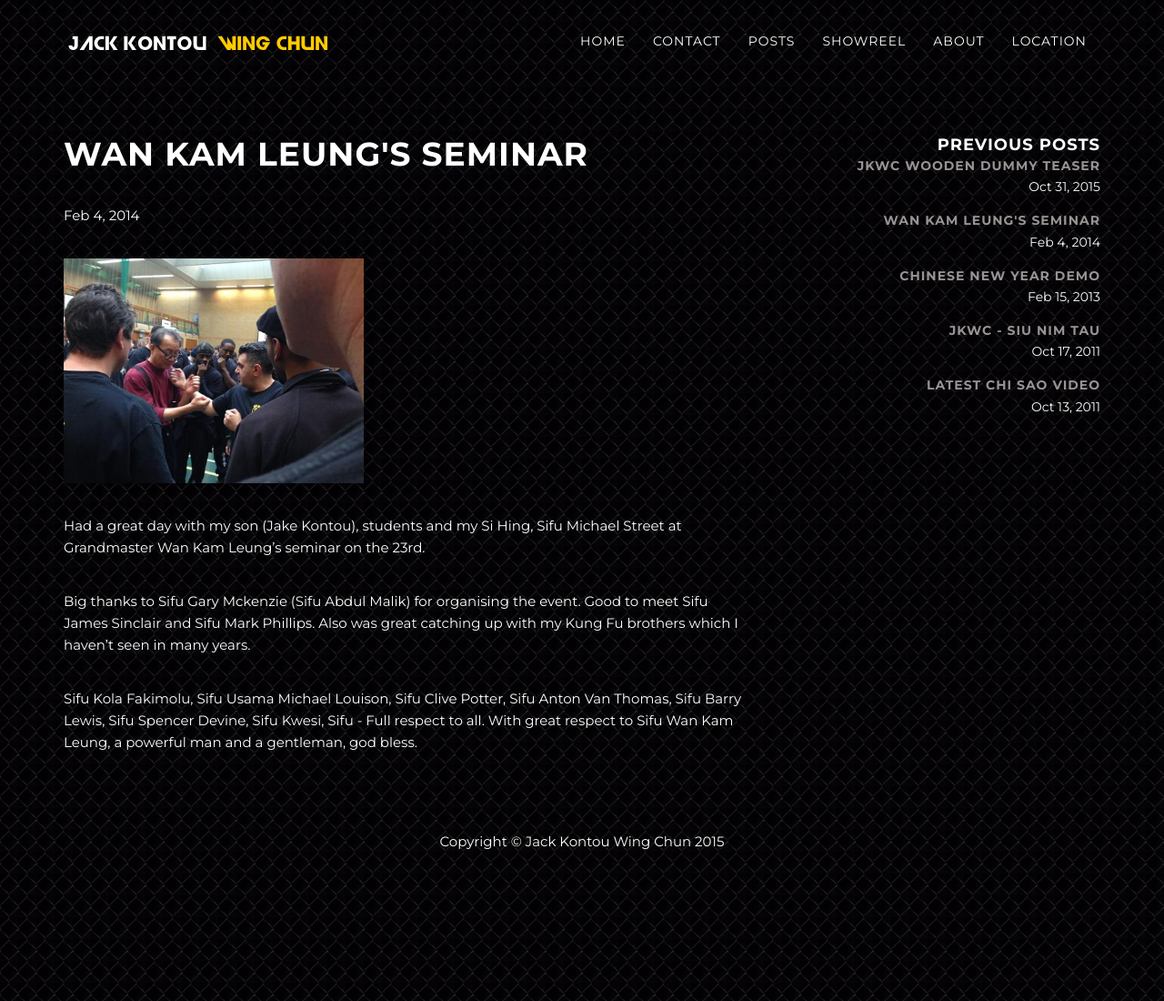
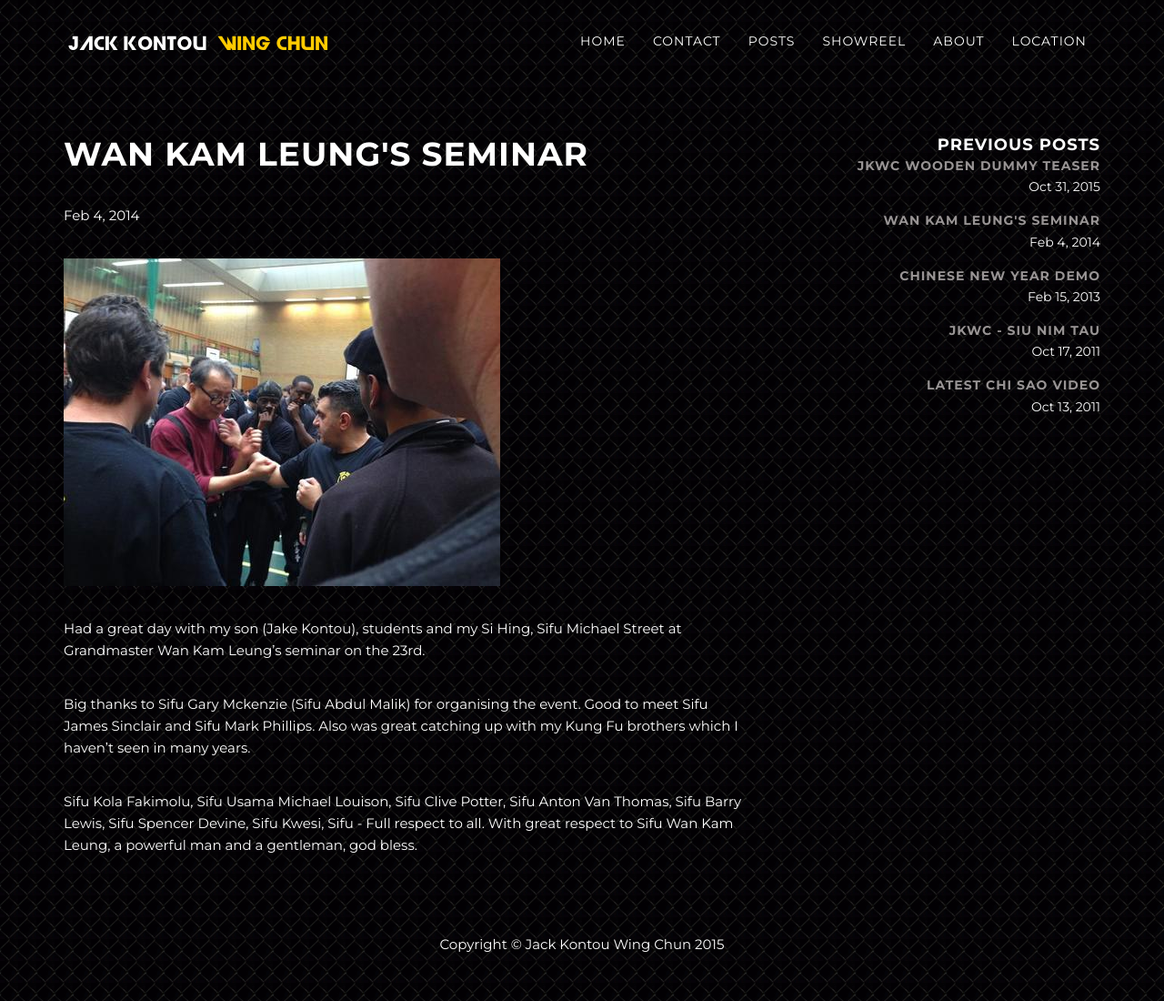
Before and after one commit to JackKontouWingChun/jkwc_ws, a Jekyll site: the page built from _posts/2014-02-04-wan-kam-leung-s-seminar.md, in a window 1280 px wide and 1100 px high. Shown: the whole window at 91% size. Built offline with Jekyll 4.4.1, drawn with Linux system fonts in a browser that asks for light colours; comment, search, counter and statistics services are not loaded.

Commit message:
update to post img tag style width responsive
set to 100%

```diff
--- a/css/custom.css
+++ b/css/custom.css
@@ -502,7 +502,7 @@ body {
 }
 
 article.post-content img{
-	max-width:330px;
+	max-width: 100%;
 }
 /* CUSTOMISED */
 
```
